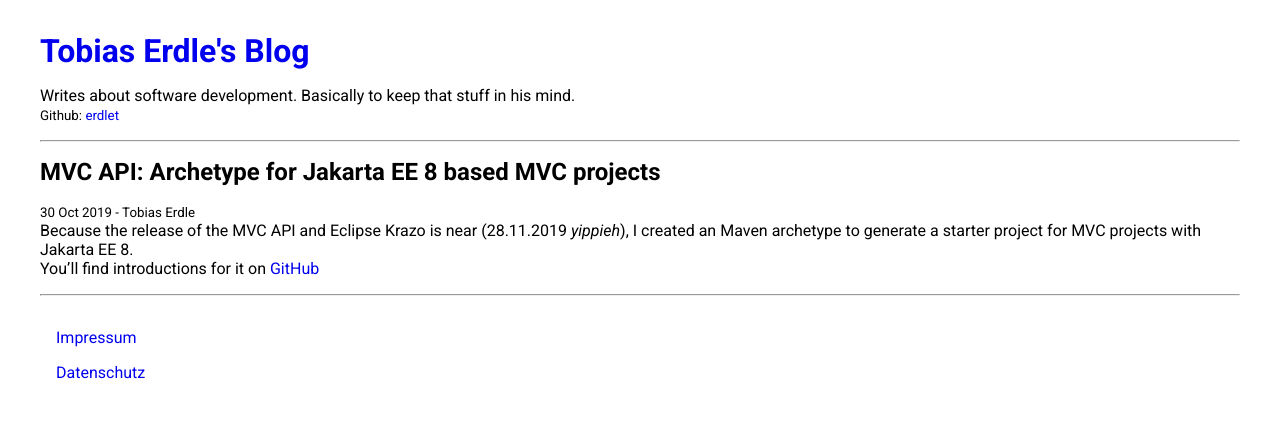
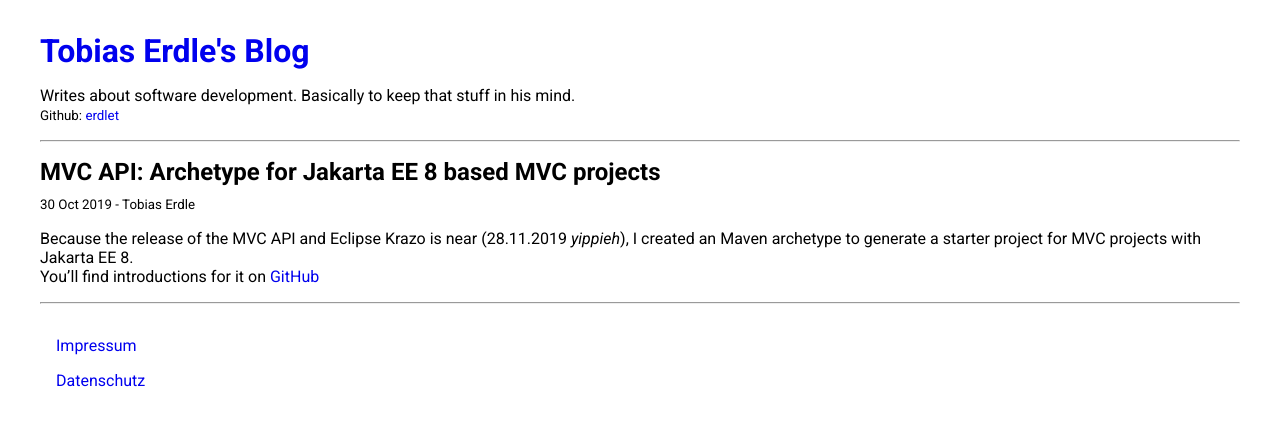
Before and after one commit to erdlet/erdlet.github.io, a Jekyll site: the page built from _posts/2019-10-30-jsr371-jakartaee-8-archetype.md, in a window 1280 px wide. Shown: the top 426 px of the page. Built offline with Jekyll 4.4.1, drawn with Linux system fonts in a browser that asks for light colours.

Commit message:
Fix style of header group

```diff
--- a/_layouts/post.html
+++ b/_layouts/post.html
@@ -3,8 +3,9 @@ layout: default
 ---
 
 <article>
-    <h2>{{ page.title }}</h2>
-    <small>{{ page.date | date_to_string }} - {{ page.author }}</small>
-
+    <hgroup>
+        <h2>{{ page.title }}</h2>
+        <small>{{ page.date | date_to_string }} - {{ page.author }}</small>
+    </hgroup>
     {{ content }}
 </article>
--- a/assets/css/styles.css
+++ b/assets/css/styles.css
@@ -13,6 +13,14 @@ body {
 
 h1, h2, h3, h4, h5, h6 {
     margin: 1rem 0;
+}
+
+hgroup {
+    margin: 1rem 0;
+}
+
+hgroup>h2 {
+    margin: .5rem 0;
 }
 
 hr {
```
